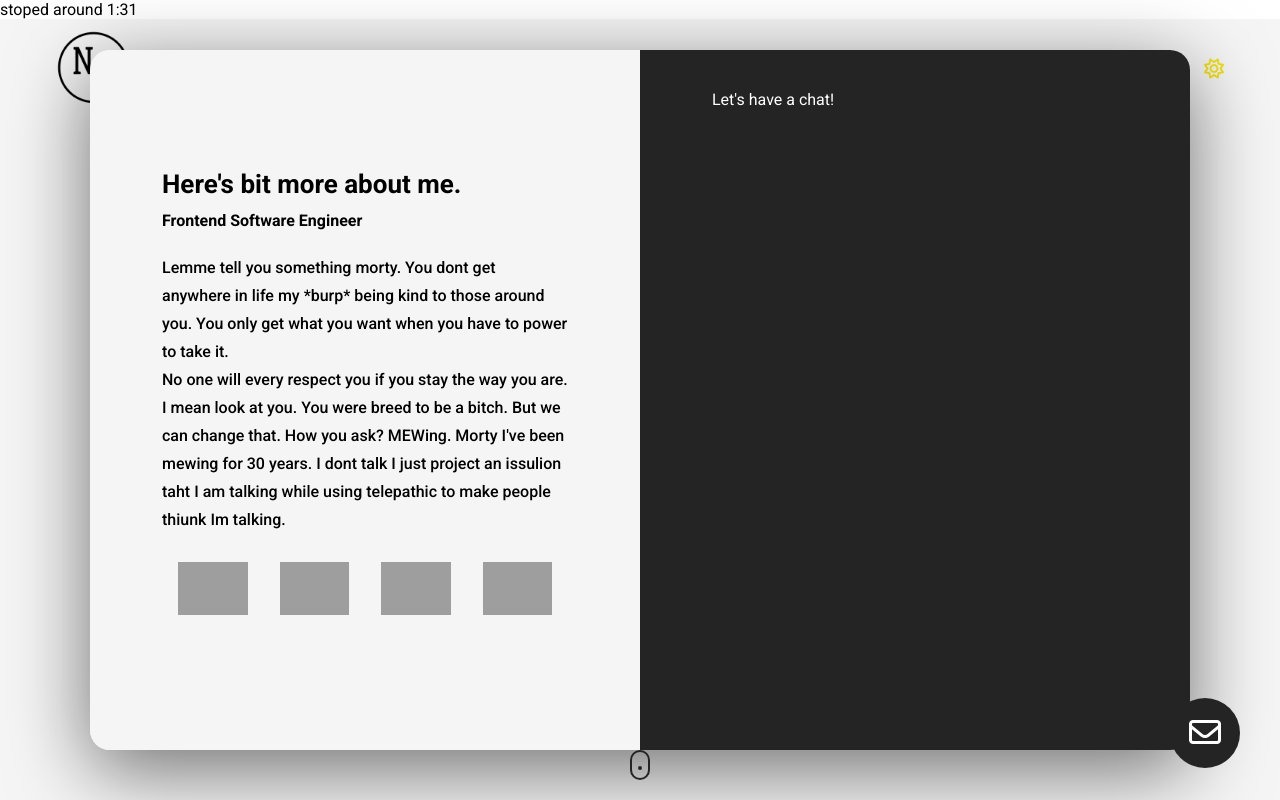
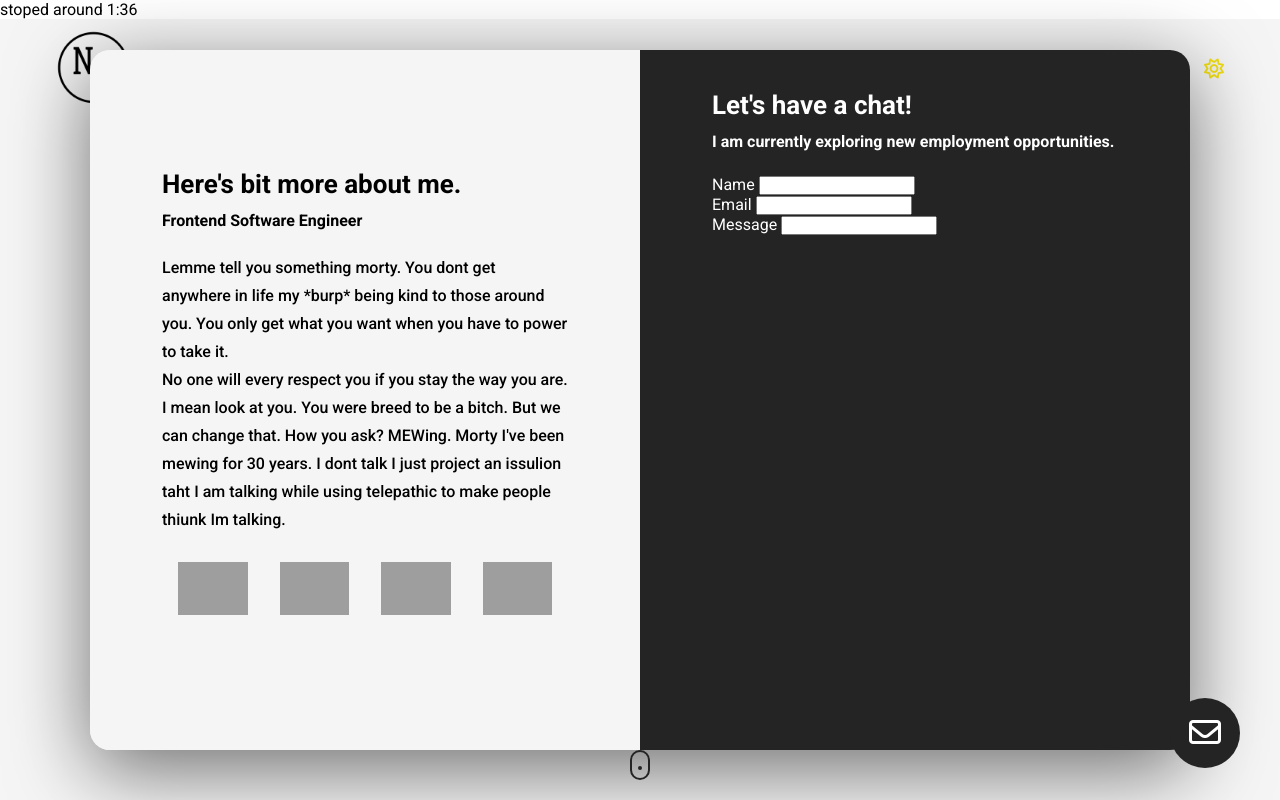
Before and after one commit to NixonJ321/Portfolio, a plain HTML site: page index.html in a window 1280 px wide. Shown: the top 800 px of the page. Drawn offline with Linux system fonts and the light colour scheme; grey boxes are pictures that could not be loaded.

Commit message:
inputs added

```diff
--- a/index.html
+++ b/index.html
@@ -2,7 +2,7 @@
 <html lang="en">
 
 <head>
-    stoped around 1:31
+    stoped around 1:36
     <meta charset="UTF-8">
     <meta name="viewport" content="width=device-width, initial-scale=1.0">
     <title>Nixon Jayatilake</title>
@@ -95,7 +95,27 @@
                     </figure>
                  </div>
             </div>
-            <div class="modal__half modal__contact">Let's have a chat!</div>
+            <div class="modal__half modal__contact">
+                <h3 class="modal__title modal__title--contact">
+                    Let's have a chat!
+                </h3>
+                <h4 class="modal__sub-title modal__subtitle--contact"> I am currently exploring new employment opportunities.</h4>
+                <form id="contact__form" action="">
+                    <div class="form__item">
+                        <label class="form__item--labal">Name</label>
+                        <input class="input" name="user_name" type="ntext" required></input>
+                    </div>
+                    <div class="form__item">
+                        <label class="form__item--labal">Email</label>
+                        <input class="input" name="user_email" type="email" required></input>
+                    </div>
+                    <div class="form__item">
+                        <label class="form__item--labal">Message</label>
+                        <input class="input" name="message" type="text" required></textarea>
+                    </div>
+
+                </form>
+            </div>
         </div>
     </section>
     <button class="mail__btn click">
```
